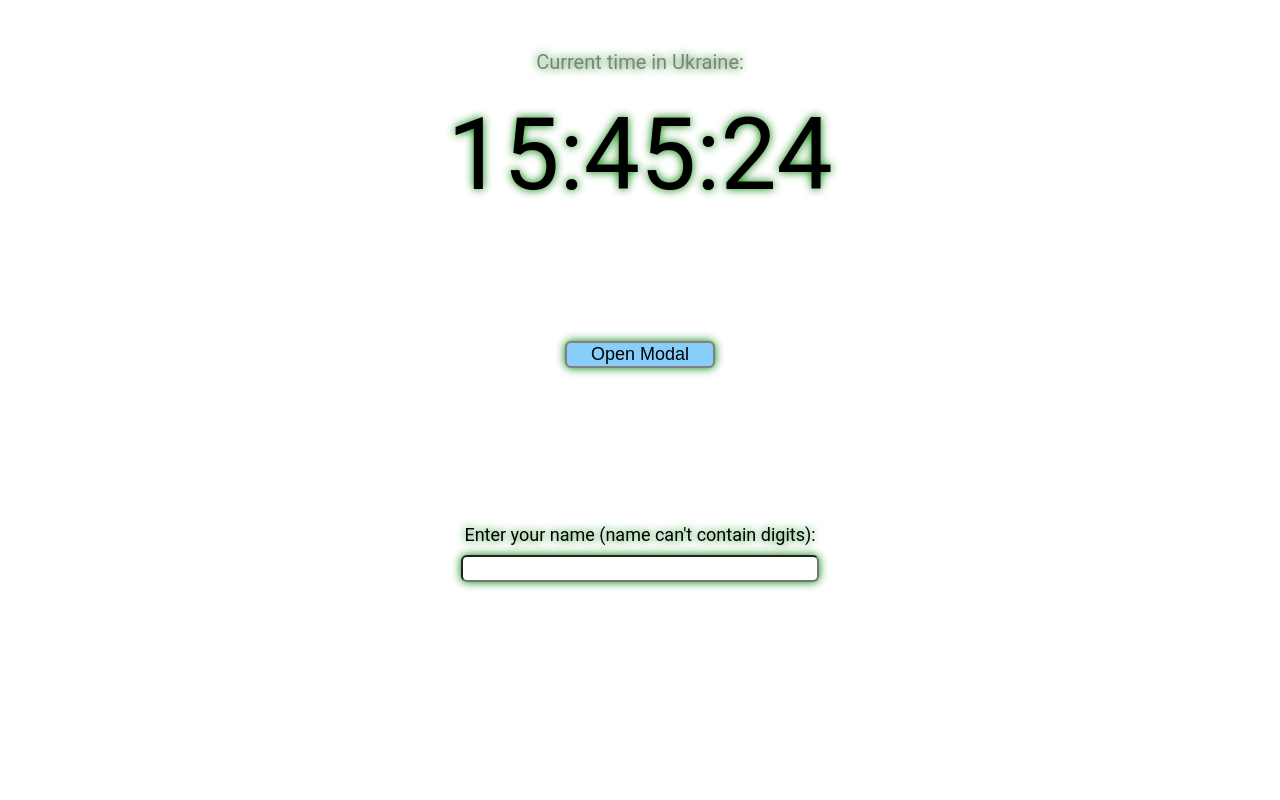
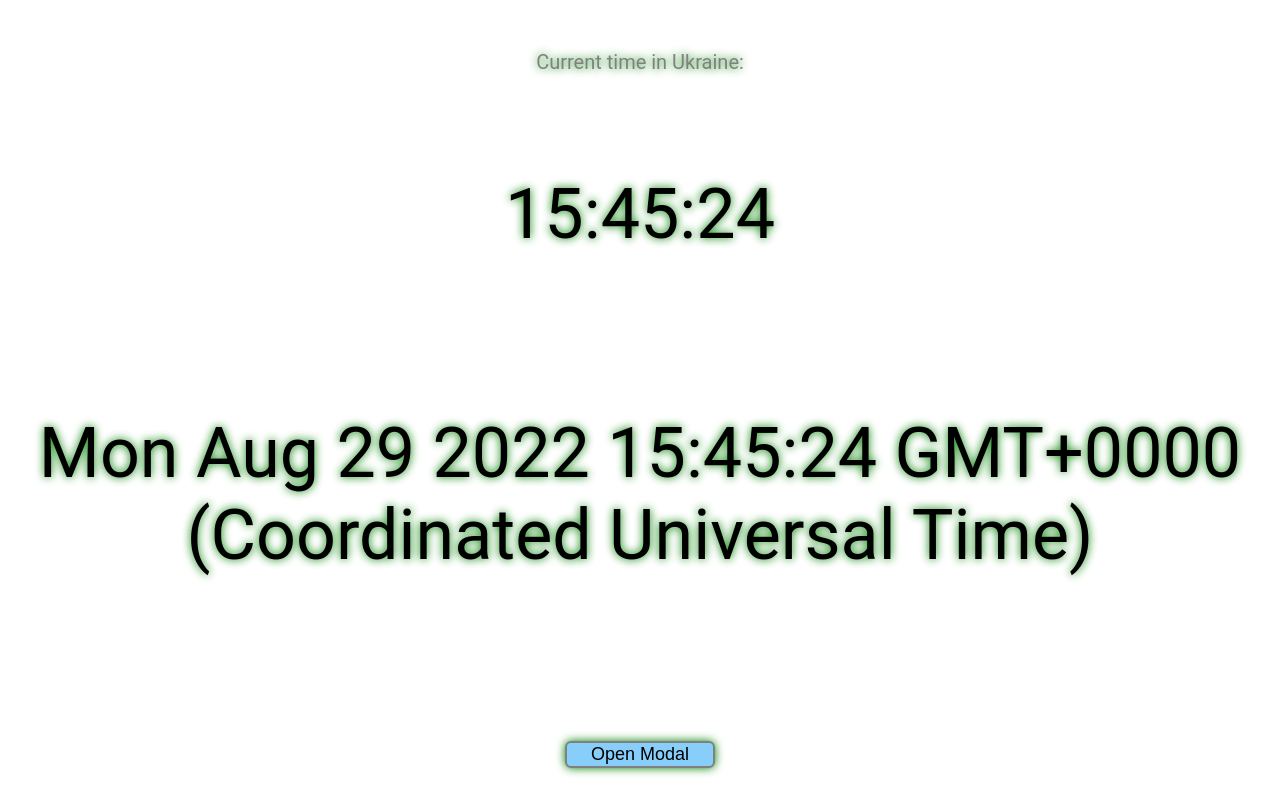
Before and after one commit to VSheplyakov/SoftServe_JS, a plain HTML site: page index.html in a window 1280 px wide. Shown: the top 800 px of the page. Drawn offline with Linux system fonts and the light colour scheme.

Commit message:
added Date()

```diff
--- a/7 lesson/main.css
+++ b/7 lesson/main.css
@@ -4,8 +4,8 @@
   flex-direction: row;
   justify-content: center;
   align-items: center;
-  height: 20vh;
-  font-size: 100px;
+  height: 35vh;
+  font-size: 70px;
   font-family: 'Roboto', sans-serif;
   text-shadow: green 0px 0px 10px;
 }
@@ -26,6 +26,10 @@
 }
 .seconds {
   display: flex;
+}
+.new-time {
+  display: flex;
+  text-align: center;
 }
 /* modal window */
 .modal {
--- a/7 lesson/time.js
+++ b/7 lesson/time.js
@@ -4,6 +4,10 @@
     let minutes = document.querySelector('.minutes');
     let seconds = document.querySelector('.seconds');
     let date = new Date();
+
+    let newTime = document.querySelector('.new-time');
+    let date1 = Date();
+    newTime.innerHTML = date1;
 
     if (date.getHours() <= 9) {
       hours.innerHTML = `0${date.getHours()}`;
--- a/index.html
+++ b/index.html
@@ -45,7 +45,9 @@
         <div class="minutes"></div>
         <span>:</span>
         <div class="seconds"></div>
+
     </div>
+    <div class="new-time time"></div>
     <!-- 7 lesson - modal window -->
     <div class="modal">
         <button class="btn-open btn">Open Modal</button>
```
